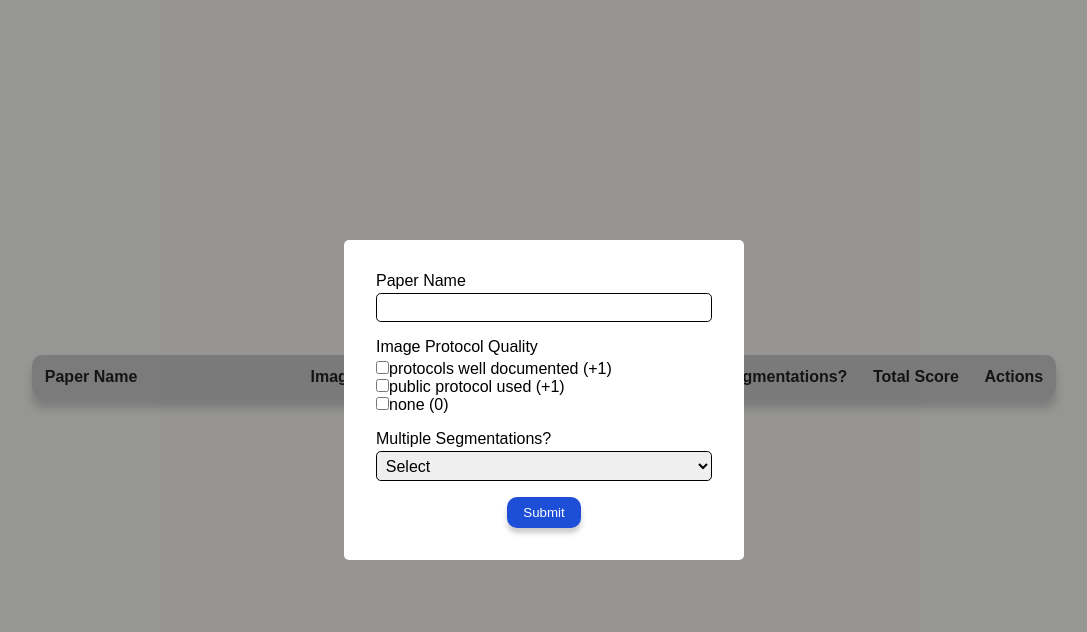
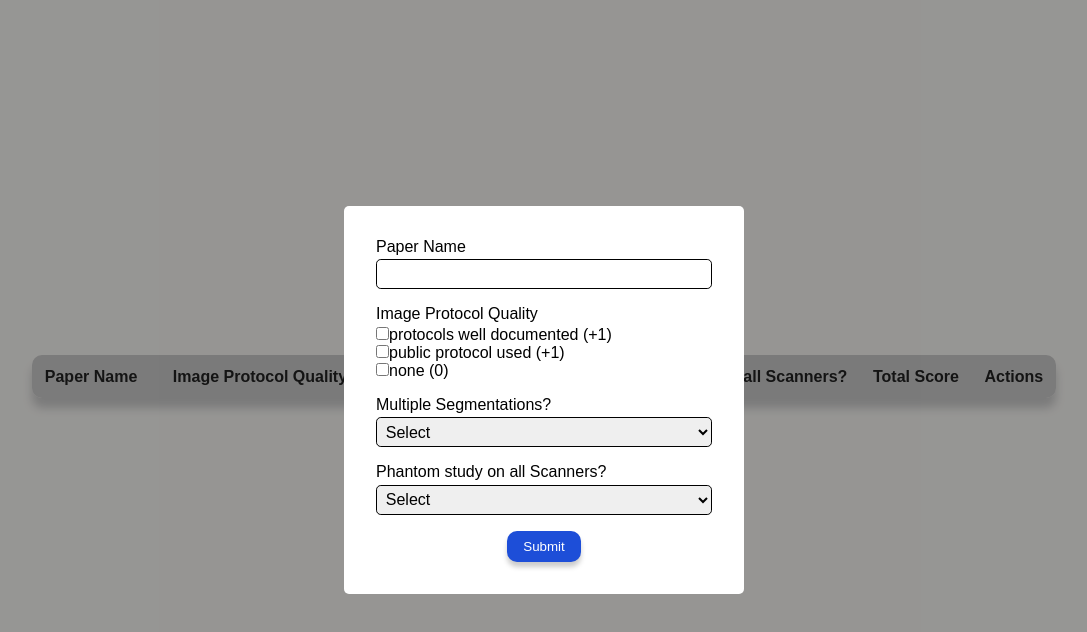
Before and after one commit to UWA-Medical-Physics-Research-Group/RQS-calculator, a React (Create React App) app in the folder rqsplus/: page / in a window 1280 px wide. Both pictures are taken after a click on the button "Add". Shown: the top 632 px of the page, without its empty margins (96-1183 px from the left). Built offline with nearby package versions, Linux system fonts and the light colour scheme.

Commit message:
Added phantom column
Note: bug in error output. Says i need imaging protocol even though i already have that

```diff
--- a/rqsplus/src/App.jsx
+++ b/rqsplus/src/App.jsx
@@ -36,6 +36,10 @@ function App() {
       totalScore += 1;
     }
 
+    if (newRow.phantomStudy === "Yes (+1)") {
+      totalScore += 1;
+    }
+
     newRow.totalScore = totalScore;
 
     rowToEdit === null
--- a/rqsplus/src/components/Modal.jsx
+++ b/rqsplus/src/components/Modal.jsx
@@ -8,6 +8,7 @@ export const Modal = ({ closeModal, onSubmit, defaultValue }) => {
       name: "",
       imageProtocolQuality: [],
       multipleSegmentations: "",
+      phantomStudy: "",
     }
   );
   const [errors, setErrors] = useState("");
@@ -26,7 +27,8 @@ export const Modal = ({ closeModal, onSubmit, defaultValue }) => {
         (formState.imageProtocolQuality.length > 0 &&
           !formState.imageProtocolQuality.includes("none (0)"))) &&
       formState.multipleSegmentations &&
-      ["Yes (+1)", "No (0)"].includes(formState.multipleSegmentations)
+      ["Yes (+1)", "No (0)"].includes(formState.multipleSegmentations) &&
+      ["Yes (+1)", "No (0)"].includes(formState.phantomStudy)
     ) {
       setErrors("");
       return true;
@@ -43,6 +45,10 @@ export const Modal = ({ closeModal, onSubmit, defaultValue }) => {
 
       if (!formState.multipleSegmentations) {
         errorFields.push("multipleSegmentations");
+      }
+
+      if (!formState.phantomStudy) {
+        errorFields.push("phantomStudy");
       }
 
       setErrors(errorFields.join(", "));
@@ -137,9 +143,20 @@ export const Modal = ({ closeModal, onSubmit, defaultValue }) => {
               <option value="No (0)">No (0)</option>
             </select>
           </div>
+          <div className="form-group">
+            <label htmlFor="phantomStudy">Phantom study on all Scanners?</label>
+            <select
+              name="phantomStudy"
+              onChange={handleChange}
+              value={formState.phantomStudy}>
+              <option value="">Select</option>
+              <option value="Yes (+1)">Yes (+1)</option>
+              <option value="No (0)">No (0)</option>
+            </select>
+          </div>
           {errors && (
             <div className="error">
-              {errors === "imageProtocolQuality"
+              {errors === "phantomStudy"
                 ? "Please select at least one imaging protocol"
                 : `Please include: ${errors}`}
             </div>
--- a/rqsplus/src/components/Table.jsx
+++ b/rqsplus/src/components/Table.jsx
@@ -13,6 +13,7 @@ export const Table = ({ rows, deleteRow, editRow }) => {
             <th>Paper Name</th>
             <th className="expand">Image Protocol Quality</th>
             <th>Multiple Segmentations?</th>
+            <th>Phantom Study on all Scanners?</th>
             <th>Total Score</th>
             <th>Actions</th>
           </tr>
@@ -36,6 +37,7 @@ export const Table = ({ rows, deleteRow, editRow }) => {
                   ))}
                 </td>
                 <td>{row.multipleSegmentations}</td>
+                <td>{row.phantomStudy}</td>
                 <td>{`${row.totalScore} (${totalScorePercentage}%)`}</td>
                 <td>
                   <span className="actions">
```
